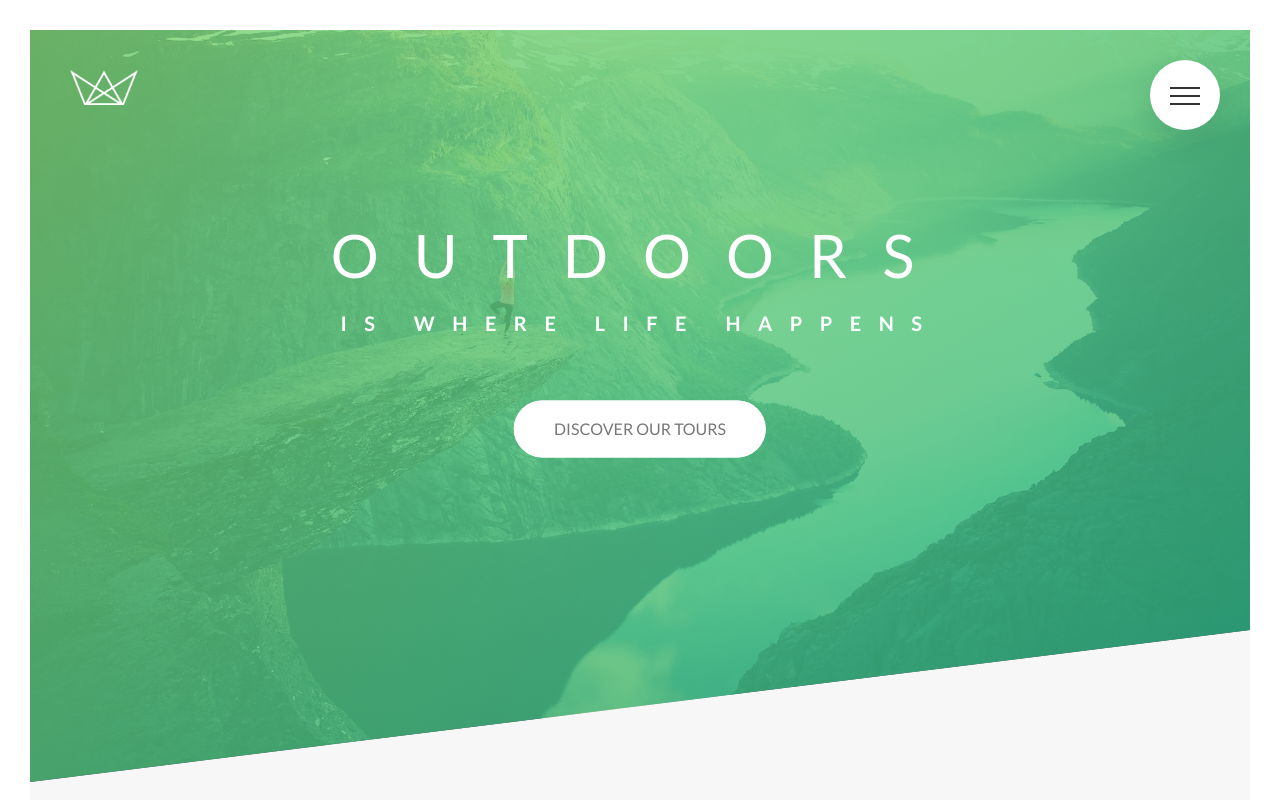
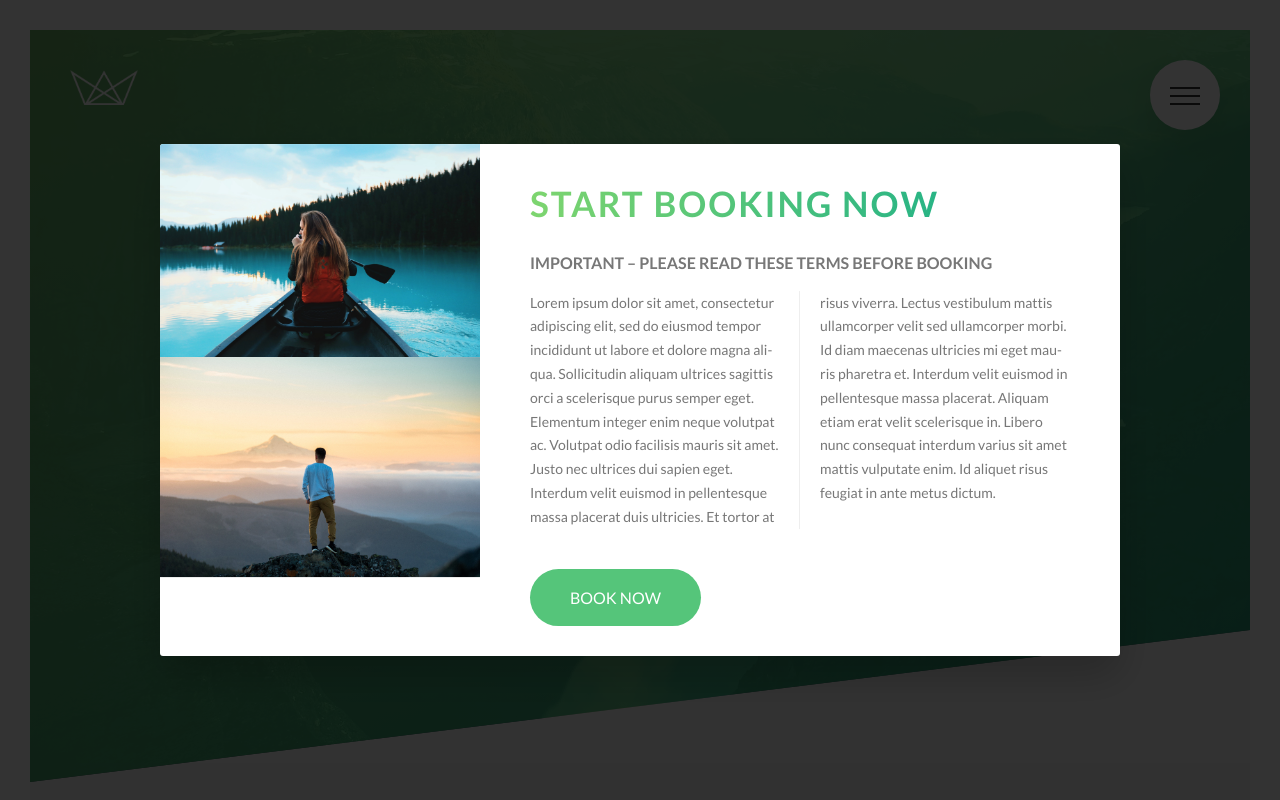
Before and after one commit to peterlxb/advanced-css-tour, a website: page Natours/after-S05/index.html in a window 1280 px wide. Shown: the top 800 px of the page. Drawn offline with Linux system fonts and the light colour scheme.

Commit message:
Add popup section-1

```diff
--- a/Natours/after-S05/index.html
+++ b/Natours/after-S05/index.html
@@ -422,6 +422,30 @@
         </div>
     </footer>
 
+    <div class="popup">
+        <div class="popup__content">
+            <div class="popup__left">
+                <img src="img/nat-8.jpg" alt="Tour photo" class="popup__img">
+                <img src="img/nat-9.jpg" alt="Tour photo" class="popup__img">
+            </div>
+            <div class="popup__right">
+                <h2 class="heading-secondary u-margin-bottom-small">Start booking now</h2>
+                <h3 class="heading-tertiary u-margin-bottom-small">Important &ndash; Please read these terms before booking</h3>
+                <p class="popup__text">
+                    Lorem ipsum dolor sit amet, consectetur adipiscing elit, sed do eiusmod tempor incididunt ut labore et dolore magna aliqua.
+                    Sollicitudin aliquam ultrices sagittis orci a scelerisque purus semper eget. Elementum integer enim neque
+                    volutpat ac. Volutpat odio facilisis mauris sit amet. Justo nec ultrices dui sapien eget. Interdum velit
+                    euismod in pellentesque massa placerat duis ultricies. Et tortor at risus viverra. Lectus vestibulum
+                    mattis ullamcorper velit sed ullamcorper morbi. Id diam maecenas ultricies mi eget mauris pharetra et.
+                    Interdum velit euismod in pellentesque massa placerat. Aliquam etiam erat velit scelerisque in. Libero
+                    nunc consequat interdum varius sit amet mattis vulputate enim. Id aliquet risus feugiat in ante metus
+                    dictum.
+                </p>
+                <a href="#" class="btn btn--green">Book Now</a>
+            </div>
+        </div>
+    </div>
+
 </body>
 
 </html>
--- a/Natours/after-S05/sass/abstracts/_mixins.scss
+++ b/Natours/after-S05/sass/abstracts/_mixins.scss
@@ -3,6 +3,12 @@
     content: "";
     display: table;
     clear: both;
-
   }
 }
+
+@mixin absCenter {
+  position: absolute;
+  top: 50%;
+  left: 50%;
+  transform: translate(-50%, -50%);
+}
--- /dev/null
+++ b/Natours/after-S05/sass/components/_popup.scss
@@ -0,0 +1,48 @@
+.popup {
+  height: 100vh;
+  width: 100%;
+  position: fixed;
+  top: 0;
+  left: 0;
+  background-color: rgba($color-black, 0.8);
+  z-index: 9999;
+
+  &__content {
+    @include absCenter;
+    width: 75%;
+    background-color: $color-white;
+    box-shadow: 0 2rem 4rem rgba($color-black, 0.2);
+    border-radius: 3px;
+    display: table;
+    overflow: hidden;
+  }
+
+  &__left {
+    width: 33.333333%;
+
+    display: table-cell;
+  }
+
+  &__right {
+    width: 66.6666667%;
+    display: table-cell;
+    vertical-align: middle;
+    padding: 3rem 5rem;
+  }
+
+  &__img {
+    display: block;
+    width: 100%;
+  }
+
+  &__text {
+    font-size: 1.4rem;
+    margin-bottom: 4rem;
+
+    column-count: 2;
+    column-gap: 4rem; //1rem = 14px;
+    column-rule: 1px solid $color-grey-light-2;
+
+    hyphens: auto;
+  }
+}
--- a/Natours/after-S05/sass/main.scss
+++ b/Natours/after-S05/sass/main.scss
@@ -14,6 +14,7 @@
 @import "components/story";
 @import "components/bg-video";
 @import "components/form";
+@import "components/popup";
 
 @import "layout/navigation";
 @import "layout/header";
```
Also changed, not shown: Natours/after-S05/css/style.css.
